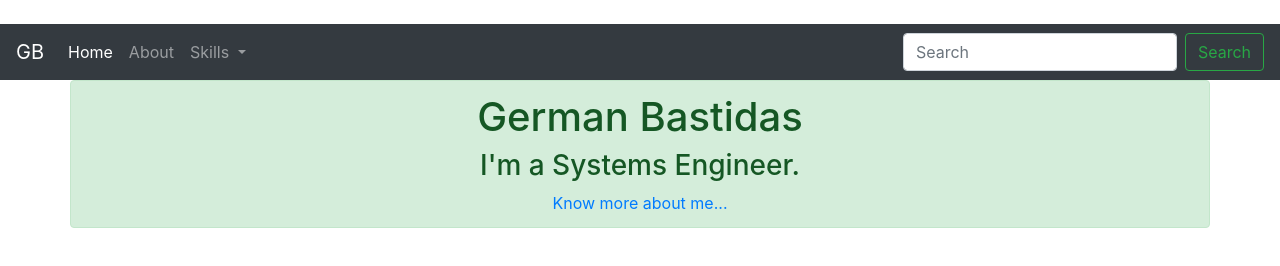
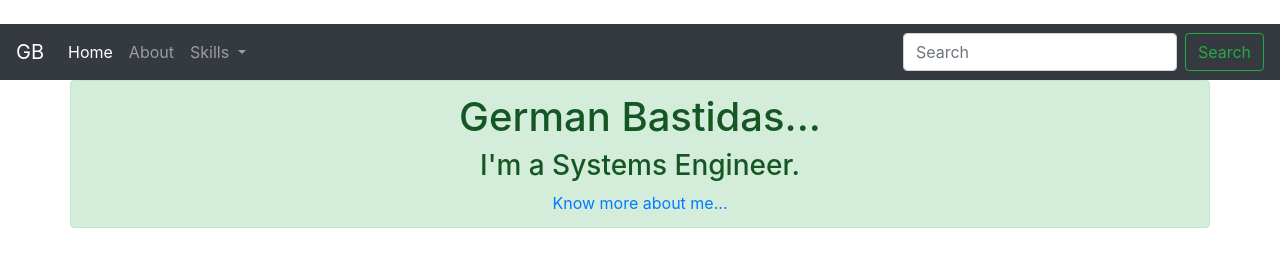
Before and after one commit to adbazage/my-Portfolio, a plain HTML site: page home.html in a window 1280 px wide. Drawn offline with nearby package versions, Linux system fonts and the light colour scheme.

Commit message:
heading updated by b2

```diff
--- a/home.html
+++ b/home.html
@@ -50,7 +50,7 @@
 
 
     <div class="container alert alert-success text-center">
-        <h1>German Bastidas</h1>
+        <h1>German Bastidas...</h1>
         <h3>I'm a Systems Engineer.</h3>
         <a href="about.html">Know more about me...</a>
     </div>
```
